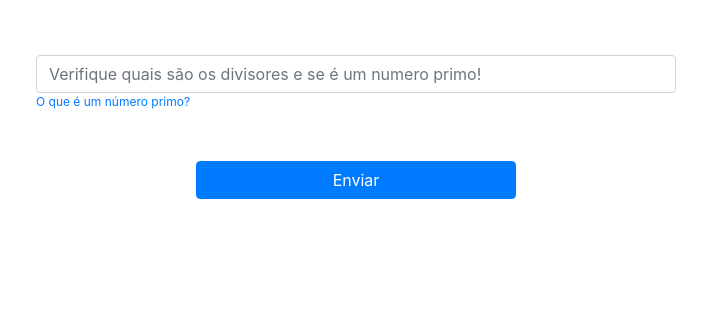
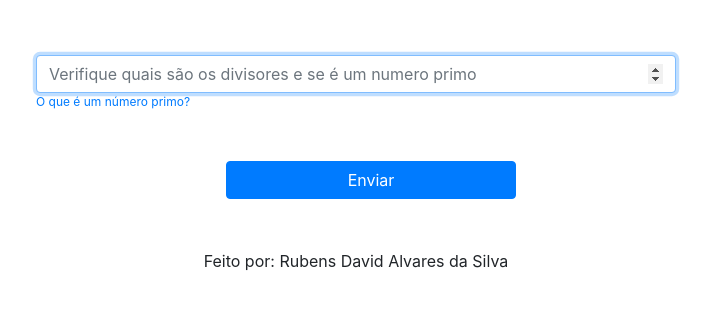
Before and after one commit to alvaresrubens/Rubens_Alvares_Dev_Fullstack_Lab_Brigde, a plain HTML site: page frontend/index.html in a window 1280 px wide. Shown: the part 201-510 px from the top of the page, without its empty margins (284-995 px from the left). Drawn offline with nearby package versions, Linux system fonts and the light colour scheme.

Commit message:
Add error handler and improvements to ui/ux

```diff
--- a/frontend/index.html
+++ b/frontend/index.html
@@ -15,7 +15,7 @@
   <div id="vue-app" class="main">
     <div class="form">
       <h1 class="page-title text-primary">Primr</h1>
-      <input class="number-input form-control" name="number" v-model="number" placeholder="Verifique quais são os divisores e se é um numero primo!"/>
+      <input class="number-input form-control" id= "number-input" name="number" type="number" v-model="number" v-on:keyup.enter="processNumber(number)" placeholder="Verifique quais são os divisores e se é um numero primo"/>
       <div class="prime-helper">
         <a data-toggle="collapse" href="#collapseExample">O que é um número primo?</a>
       </div>
@@ -25,7 +25,11 @@
           Número primo é qualquer número cujo conjunto dos divisores não inversíveis não é vazio, e todos os seus elementos são produtos de por números inteiros inversíveis. De acordo com esta definição, e não são números primos.
         </div>
       </div>
-      <button class="button-submit btn btn-primary" v-on:click="processNumber(number)">Enviar</button>
+      <div class="button-list">
+        <button class="button-item button-submit btn btn-primary" v-on:click="processNumber(number)">Enviar</button>
+
+      </div>
+
     </div>
     <div class="result-list">
       <div class="result" v-for="result in resultsList">
@@ -61,18 +65,27 @@
         processNumber: function (number) {
           fetch(`${url}/checkNumber/`+number, {
             method: "GET"
-          }).then(response => response.json())
-          .then(result => {
+          }).then(response => {
+            if(response.status == 200) {
+              return response.json().then(result => {
                 let newNumber = new SelectedNumber();
                 newNumber.number = result.number;
                 newNumber.divisors = result.divisors.join(", ");
                 newNumber.isPrime = result.prime;
                 this.resultsList.push(newNumber);
               });
+            } else {
+              return response.json().then(result => {
+                console.log(result.message);
+              });
             }
+          });
       }
+    },
+    mounted(){
+      document.getElementById("number-input").focus();
 
-    })
+  }});
   </script>
   <style>
     .main {
@@ -103,6 +116,17 @@
       align-self: flex-start;
       font-size: 12px;
     }
+    .button-list {
+      display: flex;
+      flex-direction: row;
+      flex-wrap: nowrap;
+      justify-content: space-around;
+      width: 50%;
+    }
+    .button-item {
+      margin-left:30px;
+      width: 100%;
+    }
     .result-list {
       display: flex;
       flex-direction: row;
@@ -117,6 +141,12 @@
     .result-text {
       text-align: justify;
     }
+    footer {
+    text-align: center;
+    }
   </style>
 </body>
+<footer>
+  <p>Feito por: Rubens David Alvares da Silva </p>
+</footer>
 </html>
```
Lines whose indentation alone changed are shown as unchanged.
